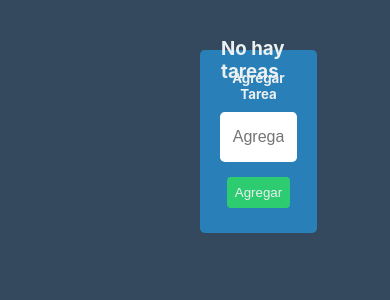
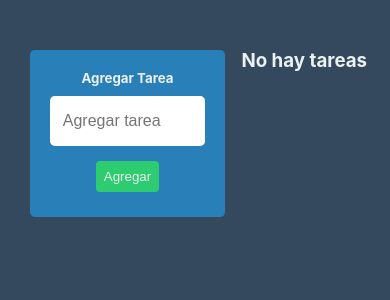
Before and after one commit to DanielVegaf/react-tasks, a React (Create React App) app: page / in a window 390 px wide. Shown: the top 300 px of the page. Built offline with nearby package versions, Linux system fonts and the light colour scheme.

Commit message:
Mejoras visuales

```diff
--- a/src/App.css
+++ b/src/App.css
@@ -116,6 +116,10 @@ body {
     flex-direction: column;
   }
 
+  .App-tareas-no {
+    text-align: center;
+  }
+
   .App-Contenedor-formulario {
     width: 95%;
   }
@@ -140,3 +144,19 @@ body {
     width: 95%;
   }
 }
+
+@media screen and (max-width: 710px) {
+  .Container {
+    justify-content: space-around;
+  }
+
+  .App-formulario {
+    width: 50%;
+    left: 30px;
+  }
+
+  .App-tareas {
+    width: 40%;
+    margin-left: 130px;
+  }
+}
```
